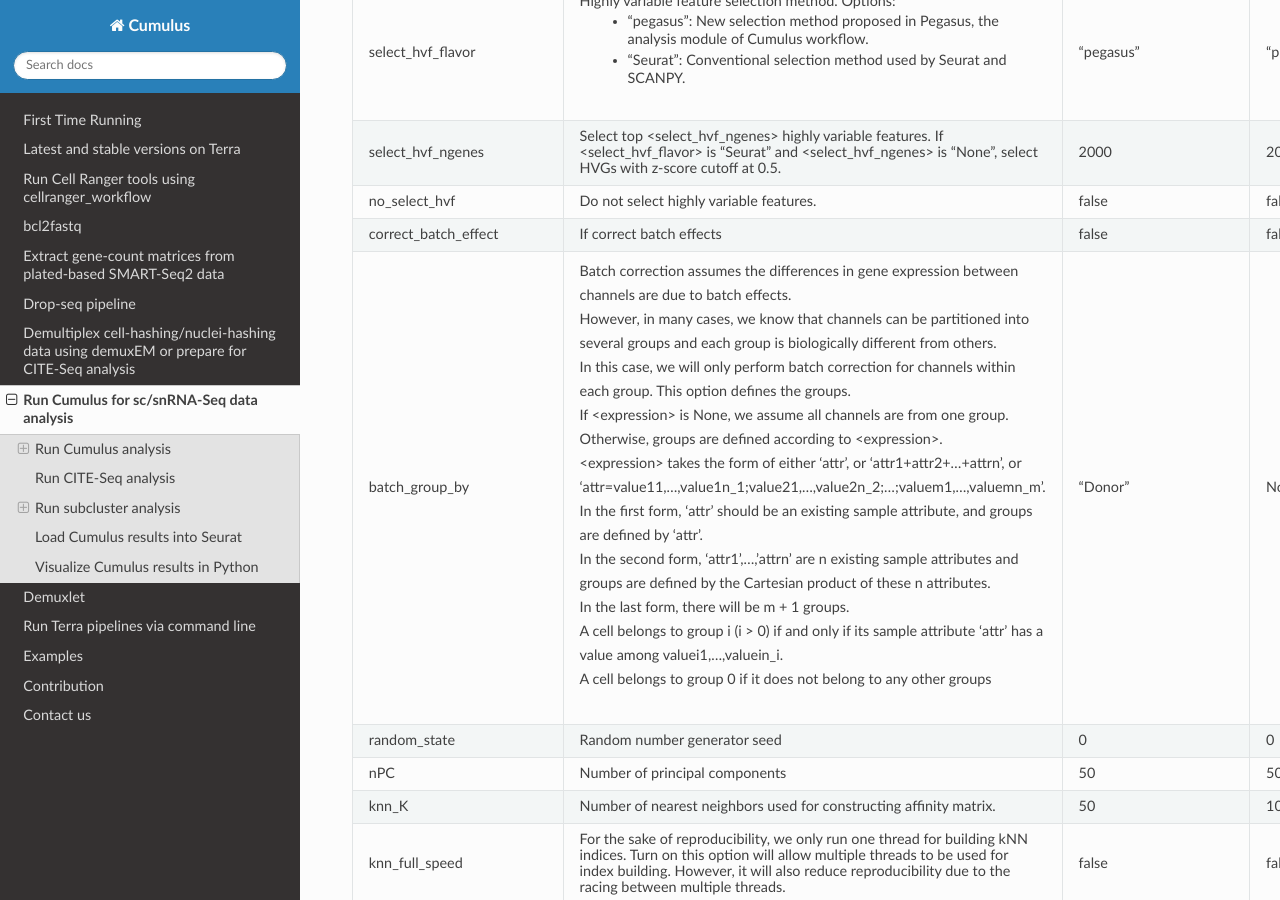
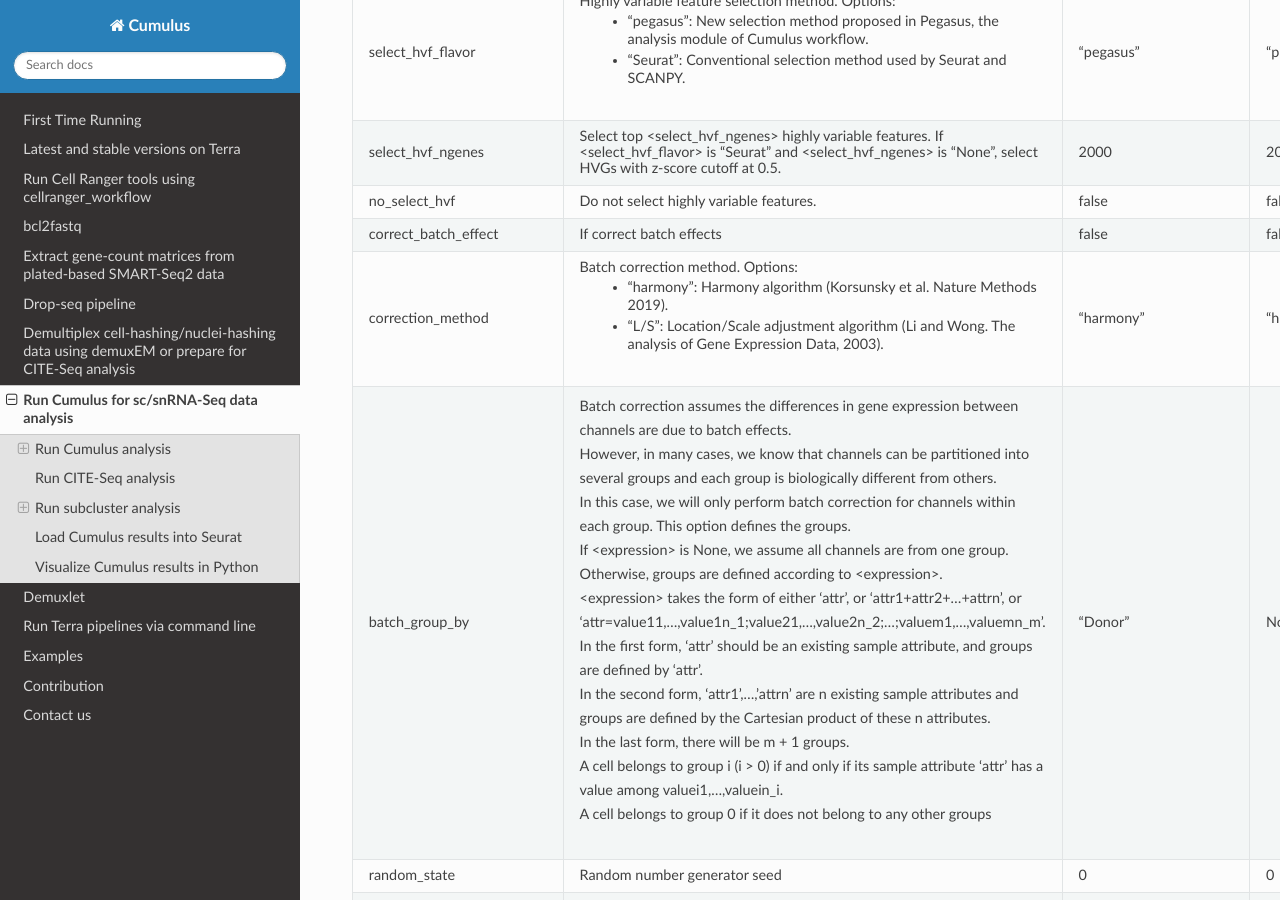
Before and after one commit to lilab-bcb/cumulus, a Sphinx documentation site: the page built from docs/cumulus.rst, in a window 1280 px wide and 900 px high, scrolled down 6126 px. Built offline with Sphinx 7.4.7 and the Read the Docs theme 2.0.0, drawn with Linux system fonts in a browser that asks for light colours.

Commit message:
Update documentation

```diff
--- a/docs/cumulus.rst
+++ b/docs/cumulus.rst
@@ -325,6 +325,13 @@ cluster inputs
 	  - If correct batch effects
 	  - false
 	  - false
+	* - correction_method
+	  - Batch correction method. Options:
+
+	  	- "harmony": Harmony algorithm (Korsunsky et al. Nature Methods 2019).
+	  	- "L/S": Location/Scale adjustment algorithm (Li and Wong. The analysis of Gene Expression Data, 2003).
+	  - "harmony"
+	  - "harmony"
 	* - batch_group_by
 	  - | Batch correction assumes the differences in gene expression between channels are due to batch effects.
 	    | However, in many cases, we know that channels can be partitioned into several groups and each group is biologically different from others.
```
